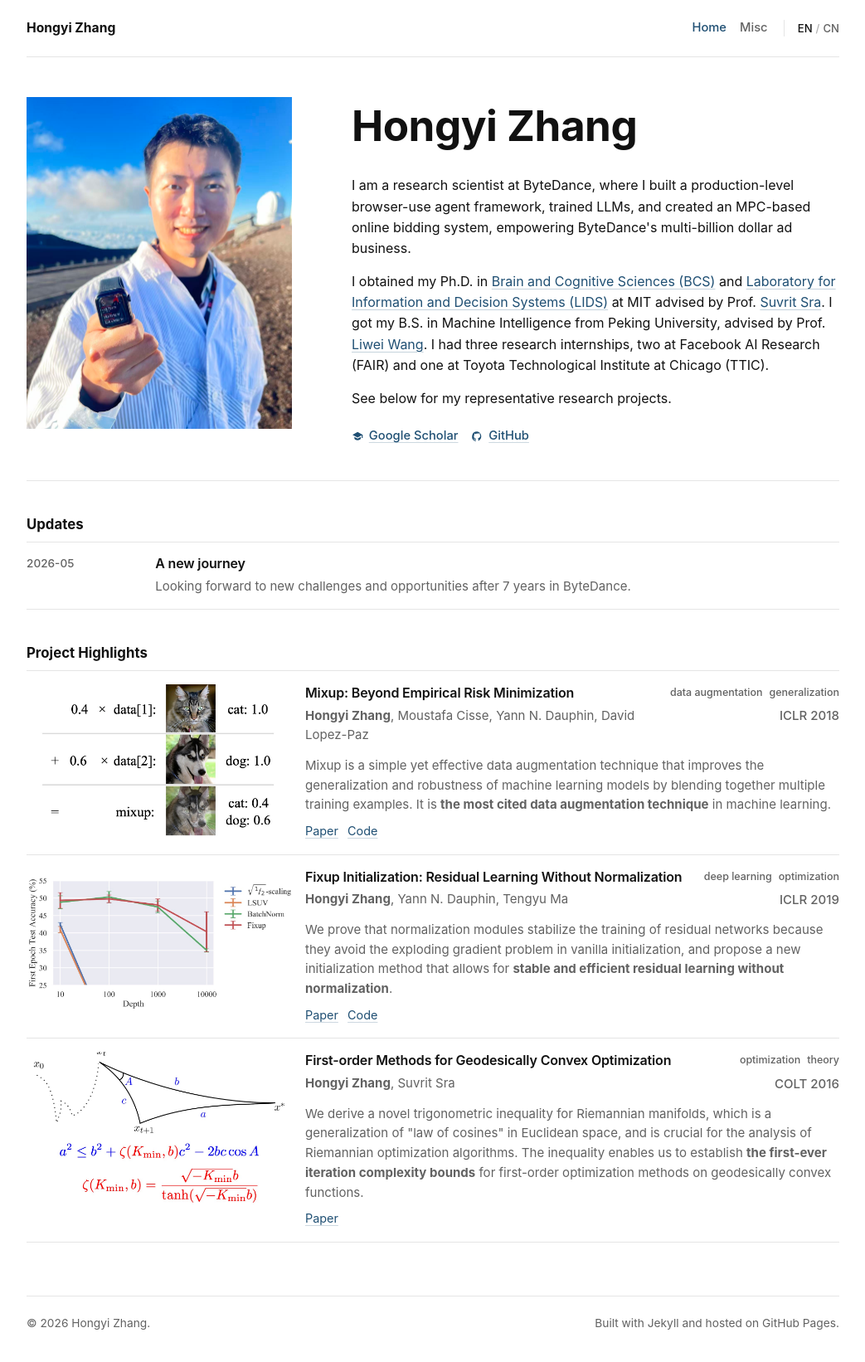
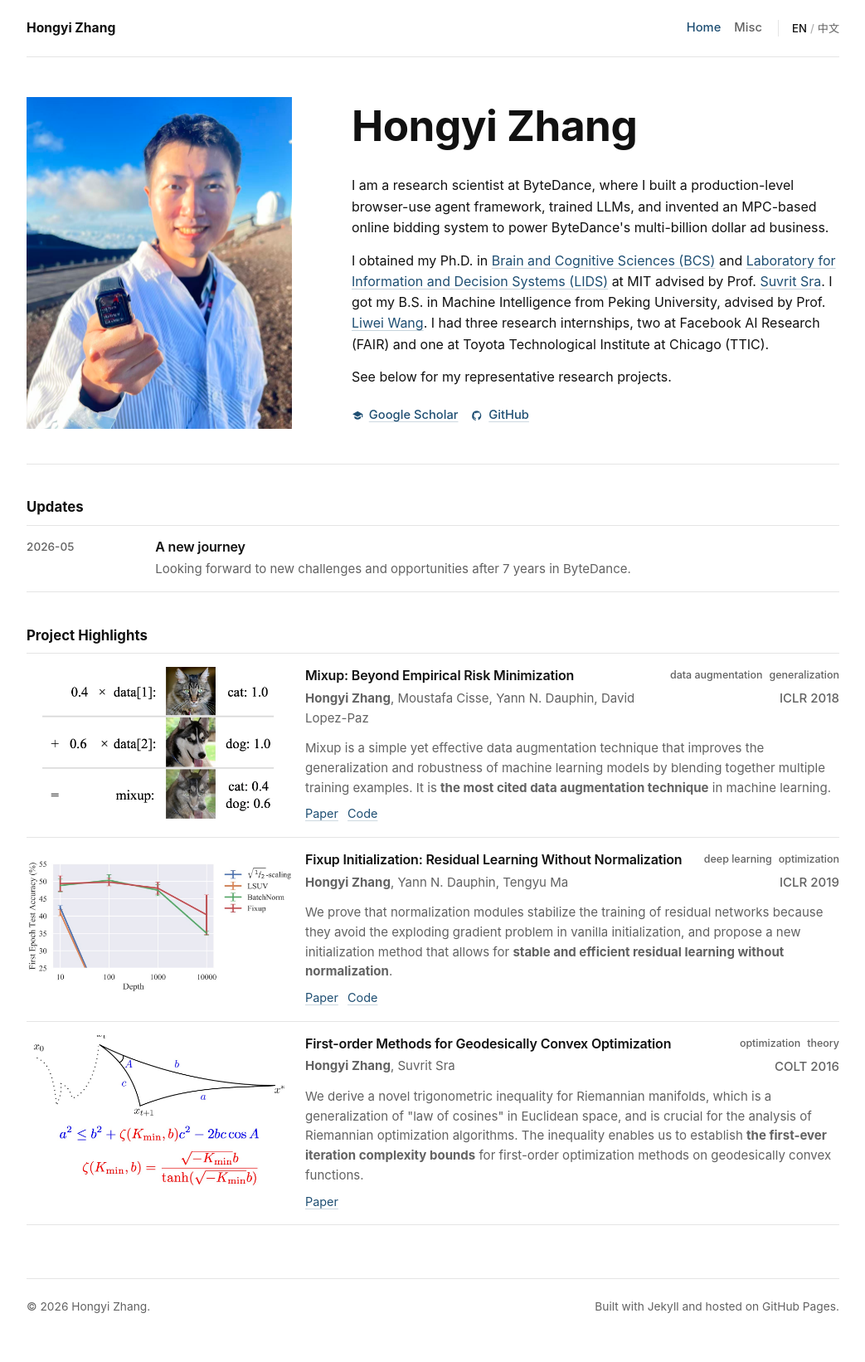
Before and after one commit to hongyi-zhang/hongyi-zhang.github.io, a Jekyll site: the page built from index.md, in a window 1280 px wide. Shown: the whole page at 83% size, without its empty margins (118-1161 px from the left). Built offline with Jekyll 4.4.1, drawn with Linux system fonts in a browser that asks for light colours.

Commit message:
language update

```diff
--- a/_data/profile.yml
+++ b/_data/profile.yml
@@ -28,7 +28,7 @@ en:
     no_posts:
 
   intro:
-    - I am a research scientist at ByteDance, where I built a production-level browser-use agent framework, trained LLMs, and created an MPC-based online bidding system, empowering ByteDance's multi-billion dollar ad business.
+    - I am a research scientist at ByteDance, where I built a production-level browser-use agent framework, trained LLMs, and invented an MPC-based online bidding system to power ByteDance's multi-billion dollar ad business.
     - I obtained my Ph.D. in <a href="https://bcs.mit.edu/">Brain and Cognitive Sciences (BCS)</a> and <a href="https://lids.mit.edu/">Laboratory for Information and Decision Systems (LIDS)</a> at MIT advised by Prof. <a href="https://optml.mit.edu/">Suvrit Sra</a>. I got my B.S. in Machine Intelligence from Peking University, advised by Prof. <a href="http://www.liweiwang-pku.com/">Liwei Wang</a>. I had three research internships, two at Facebook AI Research (FAIR) and one at Toyota Technological Institute at Chicago (TTIC).
     - See below for my representative research projects.
 
--- a/_includes/header.html
+++ b/_includes/header.html
@@ -14,7 +14,7 @@
     </nav>
     <div class="language-switch" aria-label="Language switch">
       <button type="button" data-language-button="en" aria-pressed="true">EN</button>
-      <button type="button" data-language-button="cn" aria-pressed="false">CN</button>
+      <button type="button" data-language-button="cn" aria-pressed="false">中文</button>
     </div>
   </div>
 </header>
```
